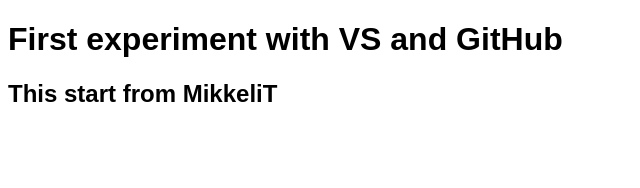
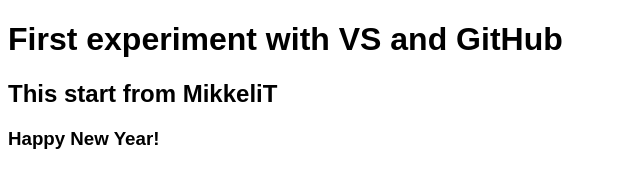
Before and after one commit to KingOfSpicy/GitHubAndVS_1805844, a plain HTML site: page wwwroot/index.html in a window 1280 px wide. Shown: the whole page, without its empty margins (0-640 px from the left). Drawn offline with Linux system fonts and the light colour scheme.

Commit message:
happy new year!

```diff
--- a/wwwroot/index.html
+++ b/wwwroot/index.html
@@ -8,5 +8,6 @@
 <body>
     <h1>First experiment with VS and GitHub</h1>
     <h2>This start from MikkeliT</h2>
+    <h3>Happy New Year!</h3>
 </body>
 </html>
```
